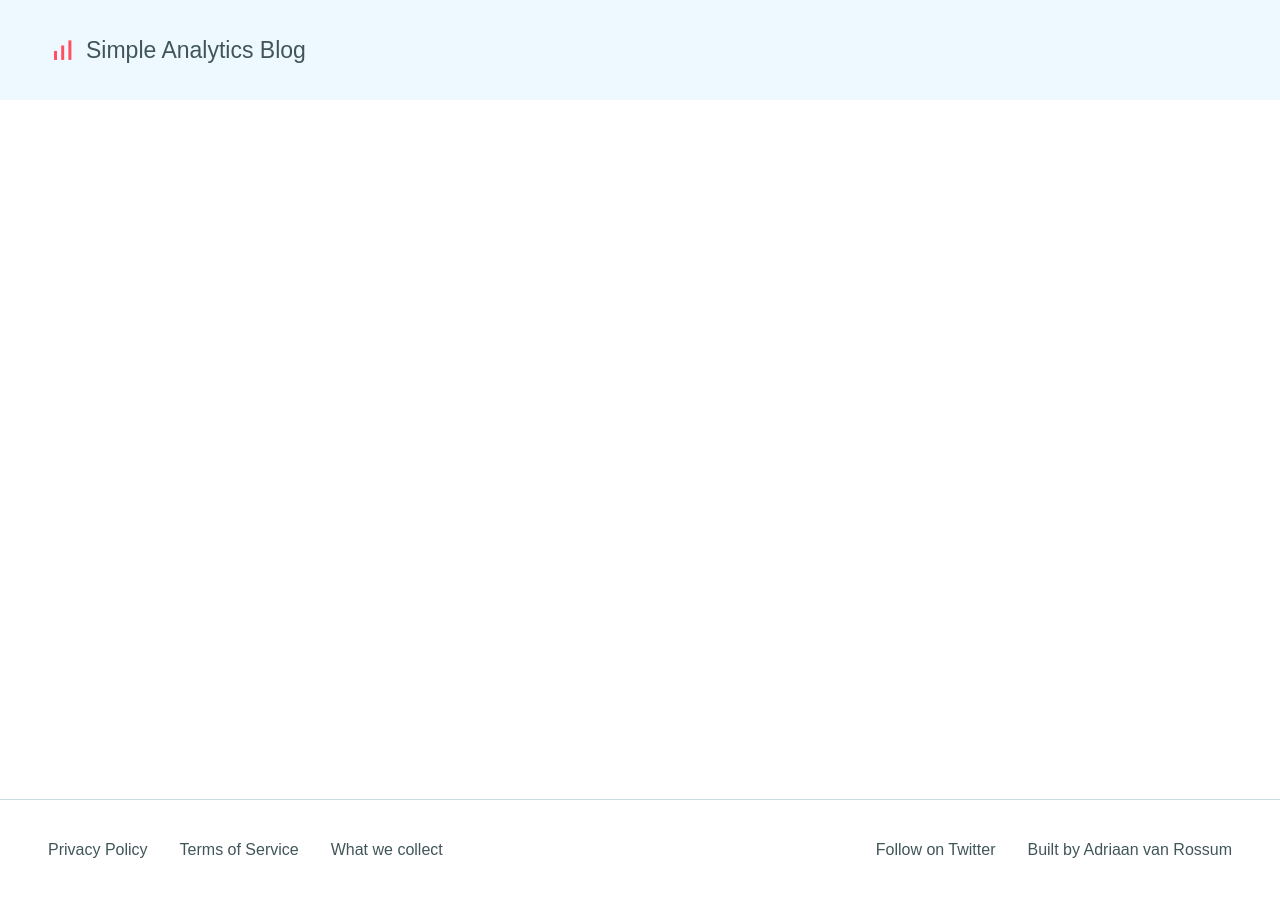
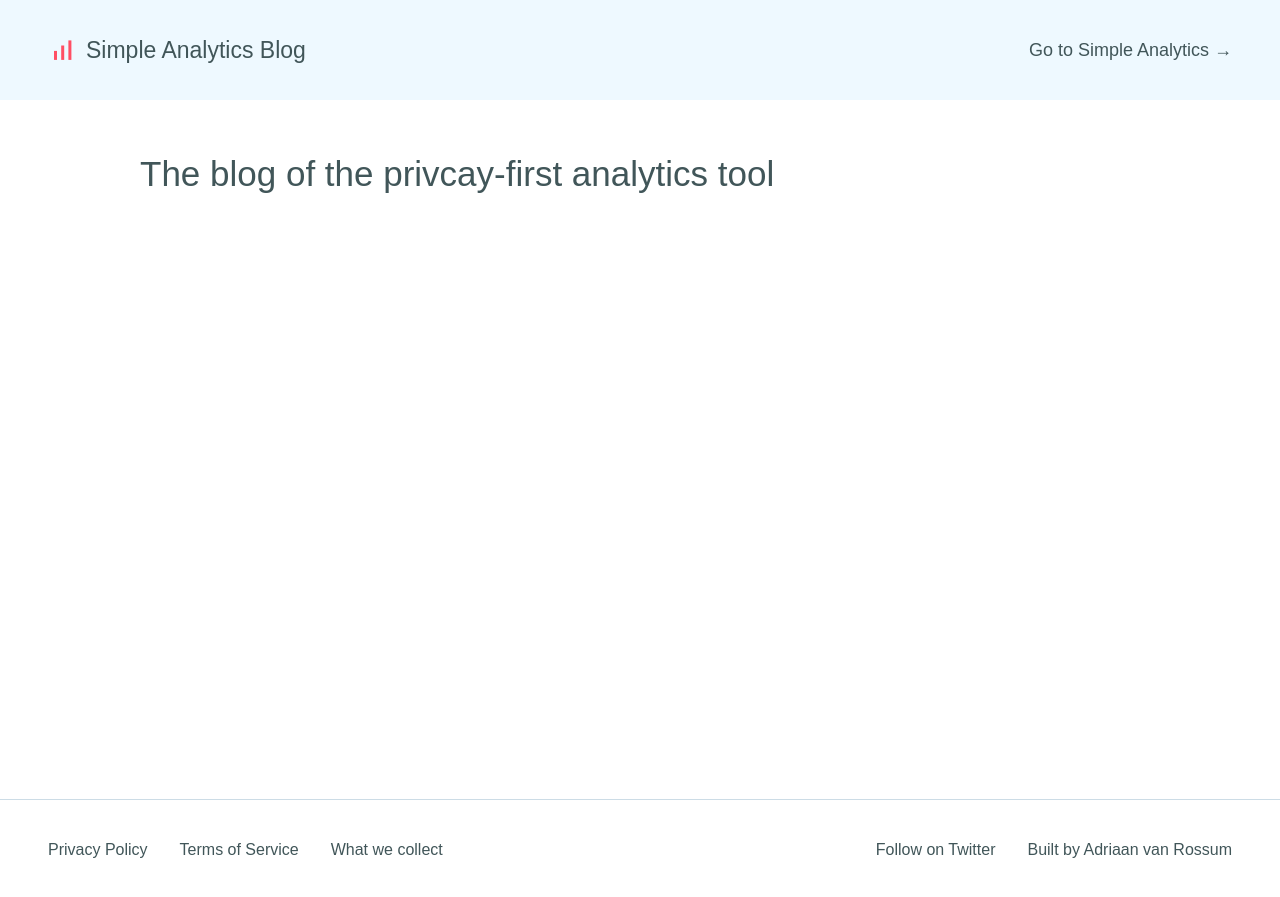
Before and after one commit to simpleanalytics/blog, a Jekyll site: the page built from index.html, in a window 1280 px wide. Shown: the top 897 px of the page. Built offline with Jekyll 4.4.1, drawn with Linux system fonts in a browser that asks for light colours; comment, search, counter and statistics services are not loaded.

Commit message:
Add homepage and some tiny fixes

```diff
--- a/_layouts/default.html
+++ b/_layouts/default.html
@@ -3,7 +3,7 @@
 <head>
   <meta charset="utf-8">
   <title>
-    {% if page.title == blank %}
+    {% if page.title %}
       {{ page.title }} &middot; Simple Analytics
     {% else %}
       Blog of Simple Analytics
@@ -49,15 +49,19 @@
           </div>
         </div>
       </li>
+      <li class="menu-item m-l-a"><a href="https://simpleanalytics.io/?source=blog">Go to Simple Analytics &rarr;</a></li>
     </ul>
   </nav>
+
   <script>
     NodeList.prototype.forEach = Array.prototype.forEach;
     HTMLCollection.prototype.forEach = Array.prototype.forEach;
   </script>
 
   <main>
-    {{content}}
+    <section class="page">
+      {{content}}
+    </section>
   </main>
 
   <footer class="general">
--- a/app.scss
+++ b/app.scss
@@ -29,3 +29,29 @@
 .text-light {
   font-weight: 100;
 }
+
+ul.related-posts {
+  margin: 0;
+  padding: 0;
+  list-style-type: none;
+
+  li {
+    margin: 0;
+  }
+}
+
+.tweet img {
+  max-width: 100%;
+  width: 400px;
+}
+
+.mini-avatar {
+  width: 30px;
+  height: 30px;
+  vertical-align: bottom;
+  border-radius: 50%;
+}
+
+.page img {
+  max-width: 100%;
+}
--- a/index.html
+++ b/index.html
@@ -1,3 +1,21 @@
 ---
 layout: default
 ---
+
+<h1>The blog of the privcay-first analytics tool</h1>
+
+<div class="related">
+  <ul class="related-posts">
+    {% for post in site.posts limit:3 %}
+      <li>
+        <h2>
+          <a href="{{ post.url }}">{{ post.title }}</a>
+          <p>
+            <span class="text-muted">{{ post.date | date_to_string }}</span> - {{ post.excerpt | replace: '</p>', '' | replace: '<p>', '' }}
+            <a href="{{ post.url }}">Read more</a>
+          </p>
+        </h2>
+      </li>
+    {% endfor %}
+  </ul>
+</div>
```
